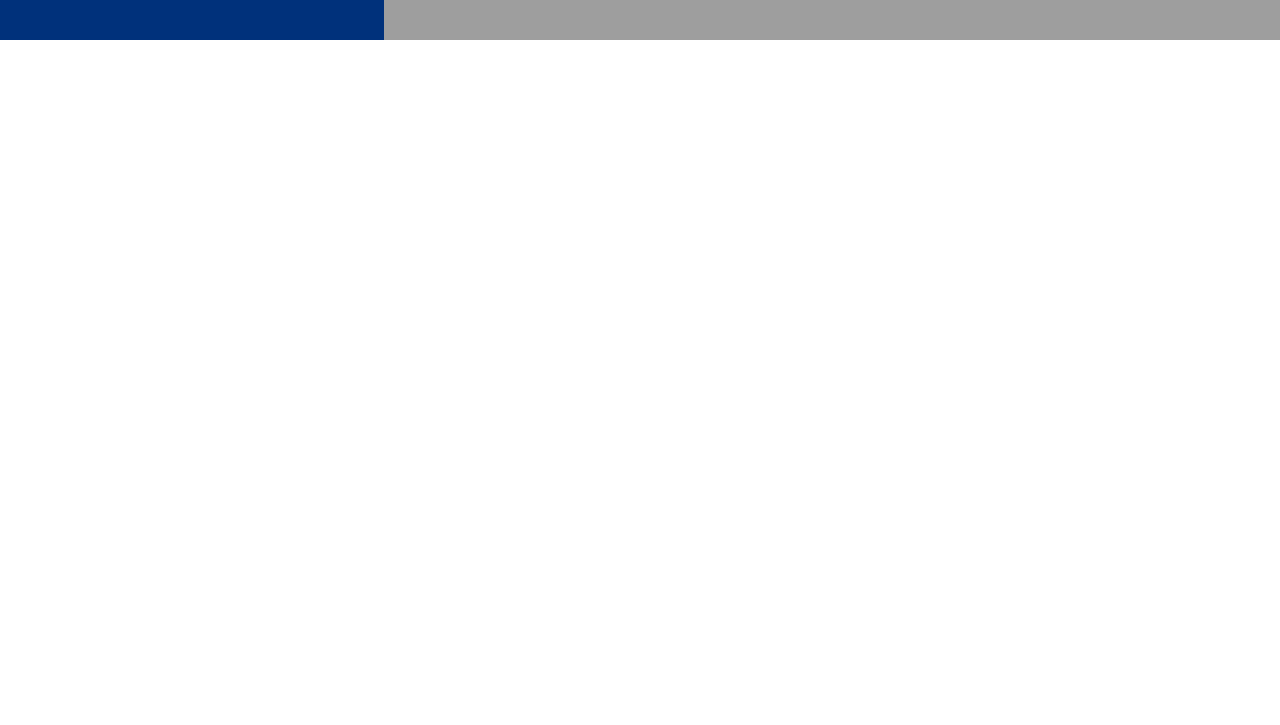
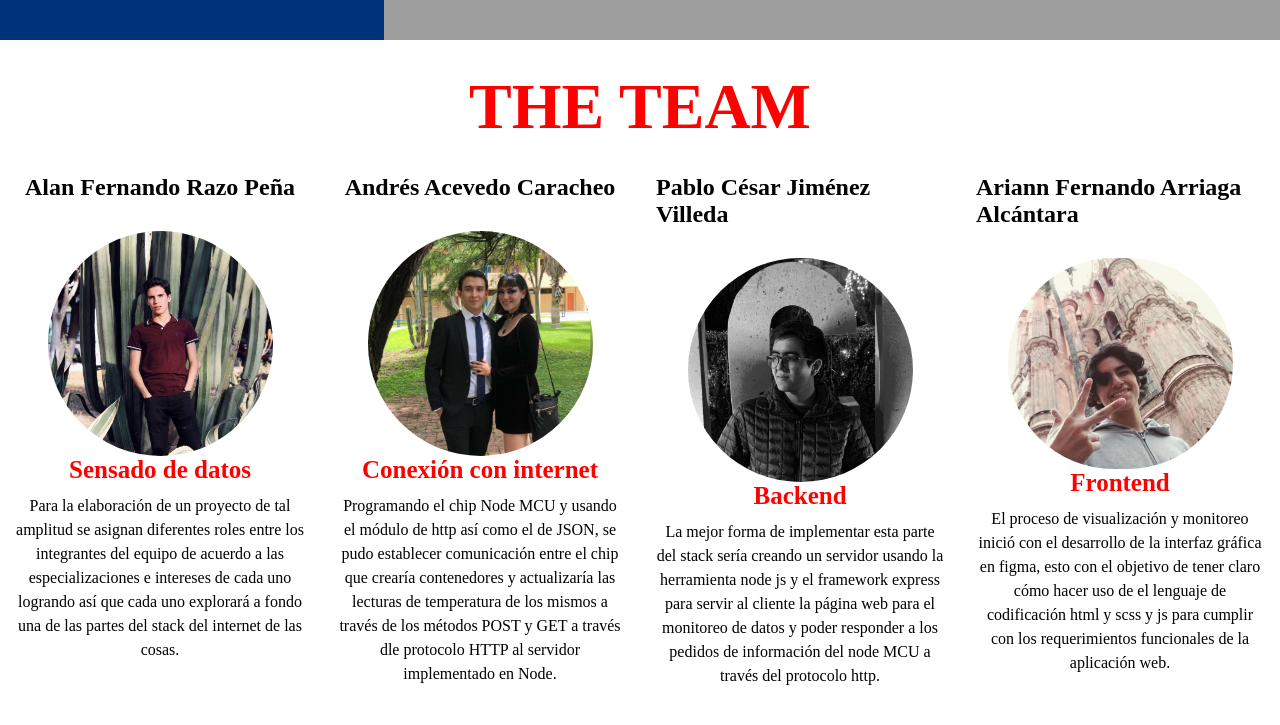
Before and after one commit to CesarJimenezVilleda02/code-med-node-server, a website: page public/index.html in a window 1280 px wide. Shown: the part 760-1485 px from the top of the page. Before the commit the page ends 800 px from the top, so only its background shows below. Drawn offline with Linux system fonts and the light colour scheme; grey boxes are pictures that could not be loaded; a web font is replaced by a local one.

Commit message:
team part added

```diff
--- a/public/index.html
+++ b/public/index.html
@@ -61,6 +61,37 @@
                 </div>
             </div>
         </div>
+        <div class="about">
+            <h1>THE TEAM</h1>
+            <div class="teamContainer">
+                <div class="teamMember">
+                    <h2>Alan Fernando Razo Peña</h2>
+                    <img src="./img/alan.jfif" />
+                    <h2 class="role">Sensado de datos</h2>
+                    <p class="descripcion">Para la elaboración de un proyecto de tal amplitud se asignan diferentes roles entre los integrantes del equipo de acuerdo a las especializaciones e intereses de cada uno logrando así que cada uno explorará a fondo una de las partes del stack del internet de las cosas.
+</p>
+                </div>
+                <div class="teamMember">
+                    <h2>Andrés Acevedo Caracheo</h2>
+                    <img src="./img/andres.jfif" />
+                    <h2 class="role">Conexión con internet</h2>
+                    <p class="descripcion">Programando el chip Node MCU y usando el módulo de http así como el de JSON, se pudo establecer comunicación entre el chip que crearía contenedores y actualizaría las lecturas de temperatura de los mismos a través de los métodos POST y GET a través dle protocolo HTTP al servidor implementado en Node.</p>
+                </div>
+                <div class="teamMember">
+                    <h2>Pablo César Jiménez Villeda</h2>
+                    <img src="./img/cesar.jfif" />
+                    <h2 class="role">Backend</h2>
+                    <p class="descripcion">La mejor forma de implementar esta parte del stack sería creando un servidor usando la herramienta node js y el framework express para servir al cliente la página web para el monitoreo de datos y poder responder a los pedidos de información del node MCU a través del protocolo http.
+</p>
+                </div>
+                <div class="teamMember">
+                    <h2>Ariann Fernando Arriaga Alcántara</h2>
+                    <img src="./img/fer.jfif" />
+                    <h2 class="role">Frontend</h2>
+                    <p class="descripcion">	El proceso de visualización y monitoreo inició con el desarrollo de la interfaz gráfica en figma, esto con el objetivo de tener claro cómo hacer uso de el lenguaje de codificación html y scss y js para cumplir con los requerimientos funcionales de la aplicación web.</p>
+                </div>
+            </div>
+        </div>
         <script src="./functions.js"></script>
     </body>
 </html>
--- /dev/null
+++ b/public/scss/about.scss
@@ -0,0 +1,51 @@
+.about {
+    display: flex;
+    flex-direction: column;
+    align-items: center;
+
+    h1 {
+        display: block;
+        width: 100%;
+        color: #FF0000;
+        font-size: 4rem;
+        text-align: center;
+        margin-top: 30px;
+    }
+
+    .teamContainer {
+        margin-top: 30px;
+        display: flex;
+        flex-direction: row;
+        align-items: flex-start;
+        justify-content: space-around;
+        width: 100%;
+
+        .teamMember {
+            width: 22.5%;
+            display: flex;
+            flex-direction: column;
+            align-items: center;
+            justify-content: space-between;
+
+            img {
+                margin-top: 30px;
+                width: 225px;
+                border-radius: 1000px;
+            }
+
+            .role {
+                color: #FF0000;
+                font-weight: 600;
+                font-size: 25px;
+            }
+
+            p {
+                margin-top: 10px;
+                text-align: center;
+                line-height: 24px;
+                margin-bottom: 40px;
+            }
+        }
+
+    }
+}
--- a/public/scss/main.scss
+++ b/public/scss/main.scss
@@ -3,6 +3,7 @@
 @import './button';
 
 @import './carro';
+@import './about.scss';
 
 * {
     margin: 0;
```
Also changed, not shown: public/img/alan.jfif (added), public/img/andres.jfif (added), public/img/cesar.jfif (added), public/img/fer.jfif (added), public/scss/about.css (added), public/scss/main.css, 2 other files.
